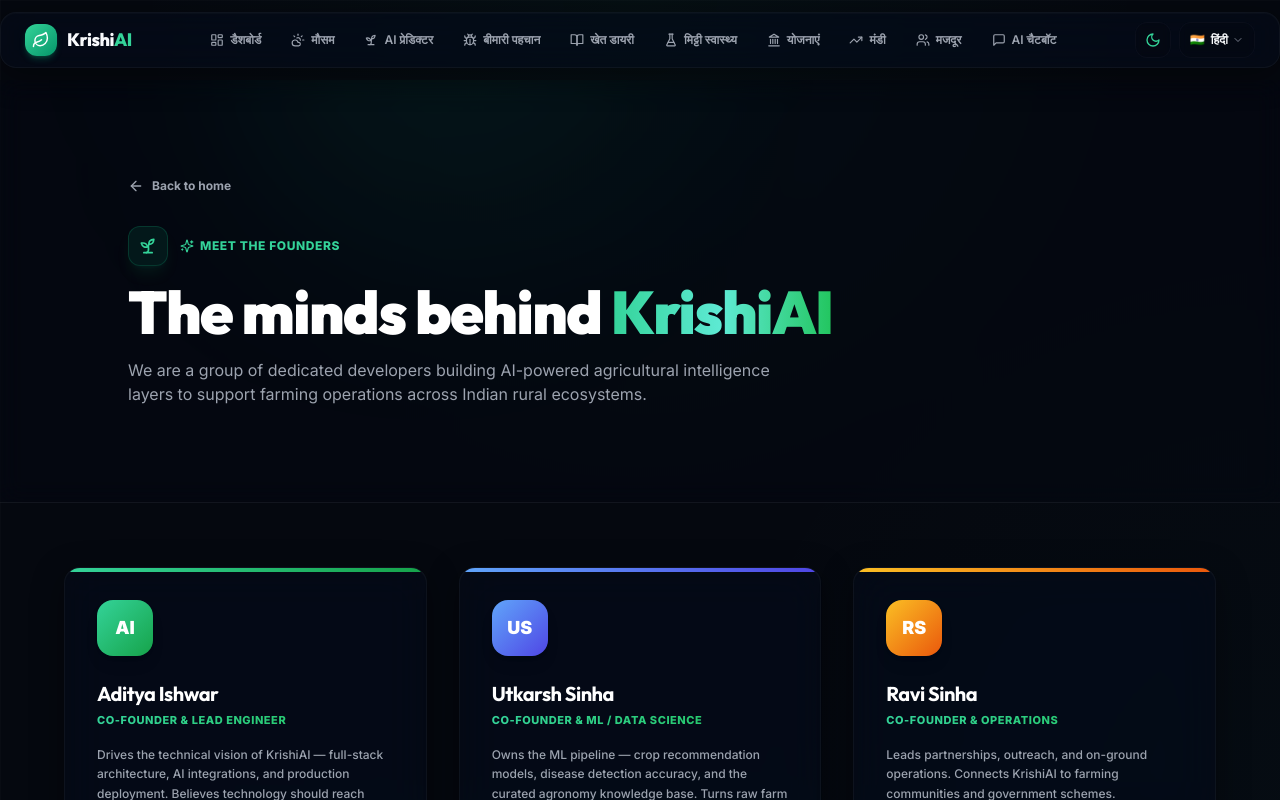
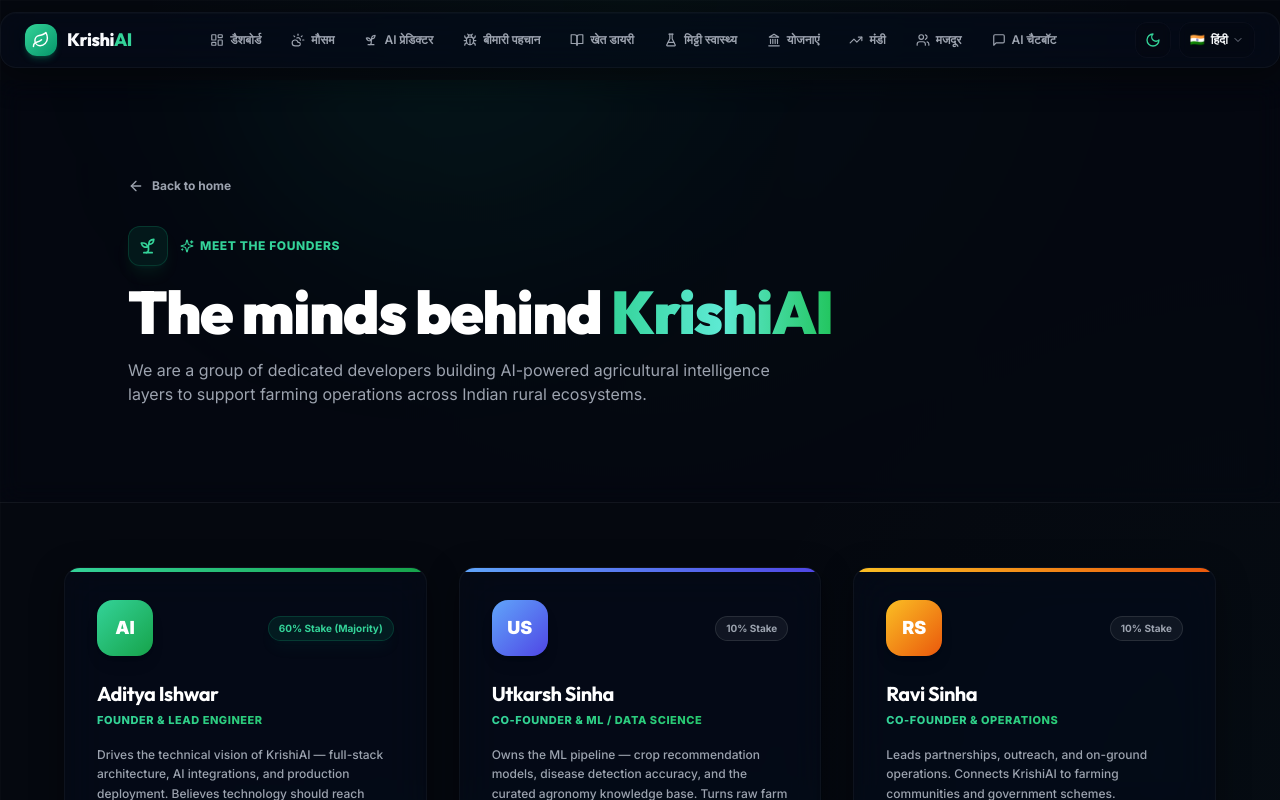
Before and after one commit to kisaanbuddy/Kisaanbuddy, a Next.js app in the folder frontend-next/: page /founders in a window 1280 px wide. Shown: the top 800 px of the page. Built offline with nearby package versions, Linux system fonts and the light colour scheme.

Commit message:
feat: make Aditya main founder with majority stake on founders page

```diff
--- a/frontend-next/src/app/founders/page.tsx
+++ b/frontend-next/src/app/founders/page.tsx
@@ -13,16 +13,18 @@
   bio: string
   initials: string
   gradient: string
+  stake: string
 }
 
 const FOUNDERS: Founder[] = [
   {
     name: "Aditya Ishwar",
-    role: "Co-Founder & Lead Engineer",
+    role: "Founder & Lead Engineer",
     email: "adityaoutlier5@gmail.com",
     bio: "Drives the technical vision of KrishiAI — full-stack architecture, AI integrations, and production deployment. Believes technology should reach every farmer's pocket.",
     initials: "AI",
     gradient: "from-emerald-400 to-green-600",
+    stake: "60% Stake (Majority)",
   },
   {
     name: "Utkarsh Sinha",
@@ -31,6 +33,7 @@
     bio: "Owns the ML pipeline — crop recommendation models, disease detection accuracy, and the curated agronomy knowledge base. Turns raw farm data into actionable insights.",
     initials: "US",
     gradient: "from-blue-400 to-indigo-600",
+    stake: "10% Stake",
   },
   {
     name: "Ravi Sinha",
@@ -39,6 +42,7 @@
     bio: "Leads partnerships, outreach, and on-ground operations. Connects KrishiAI to farming communities and government schemes.",
     initials: "RS",
     gradient: "from-amber-400 to-orange-600",
+    stake: "10% Stake",
   },
   {
     name: "Anant Kumar",
@@ -47,6 +51,7 @@
     bio: "Shapes the user experience and product direction. Focuses on making complex agricultural information accessible to farmers across India.",
     initials: "AK",
     gradient: "from-purple-400 to-fuchsia-600",
+    stake: "10% Stake",
   },
   {
     name: "Pranit Powar",
@@ -55,6 +60,7 @@
     bio: "Leads farmer onboarding, support, and feedback loops. Makes sure every farmer query is heard and resolved — from sign-up to harvest day.",
     initials: "PP",
     gradient: "from-rose-400 to-pink-600",
+    stake: "10% Stake",
   },
 ]
 
@@ -177,11 +183,20 @@
       <div className={`absolute inset-x-0 top-0 h-1 bg-gradient-to-r ${founder.gradient}`} />
 
       <div>
-        {/* Initials badge */}
-        <div
-          className={`mb-6 flex h-14 w-14 items-center justify-center rounded-2xl bg-gradient-to-br ${founder.gradient} text-lg font-black text-white shadow-lg`}
-        >
-          {founder.initials}
+        {/* Initials badge & Stake Badge */}
+        <div className="flex justify-between items-center mb-6">
+          <div
+            className={`flex h-14 w-14 items-center justify-center rounded-2xl bg-gradient-to-br ${founder.gradient} text-lg font-black text-white shadow-lg`}
+          >
+            {founder.initials}
+          </div>
+          <span className={`inline-flex items-center rounded-full px-2.5 py-1 text-[10px] font-bold ${
+            founder.name.includes("Aditya")
+              ? "bg-emerald-500/10 border border-emerald-500/20 text-emerald-400 shadow-lg shadow-emerald-500/5 animate-pulse-glow"
+              : "bg-white/5 border border-white/10 text-muted-foreground"
+          }`}>
+            {founder.stake}
+          </span>
         </div>
 
         {/* Name + role */}
```
